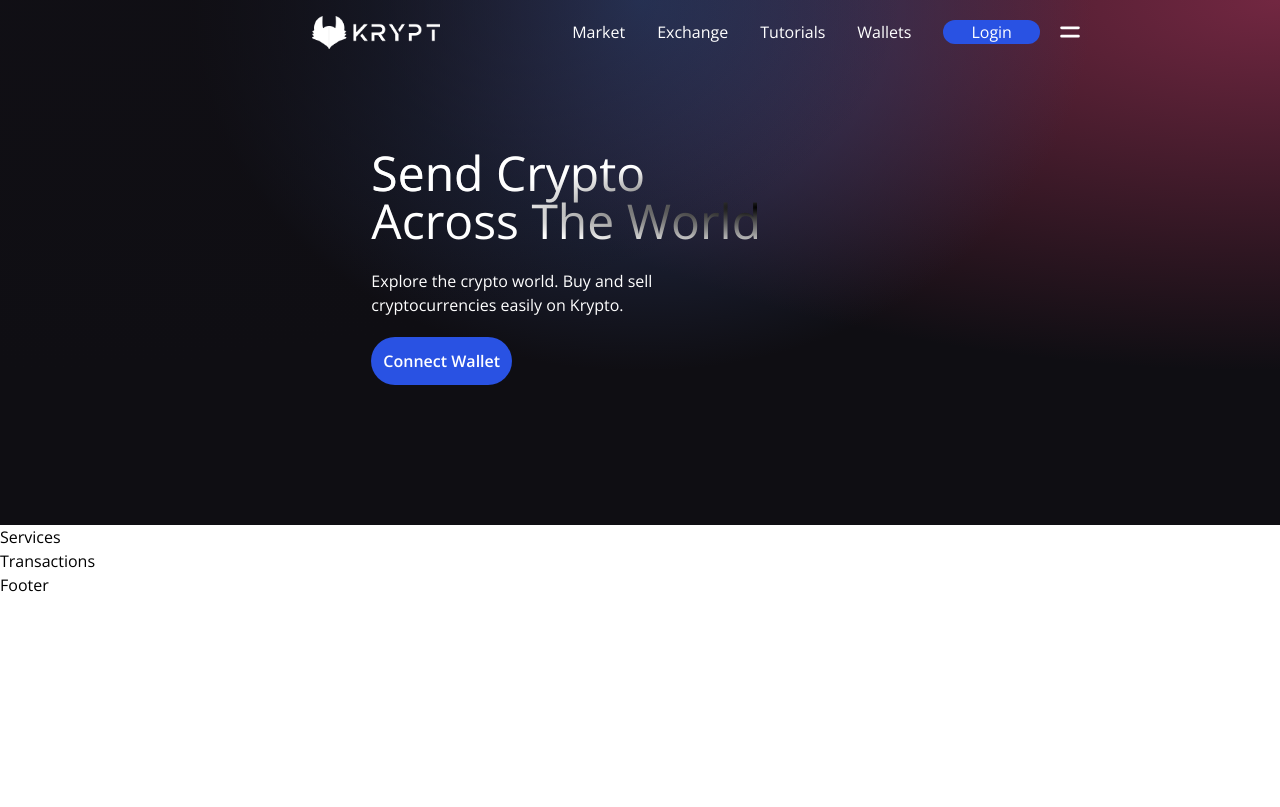
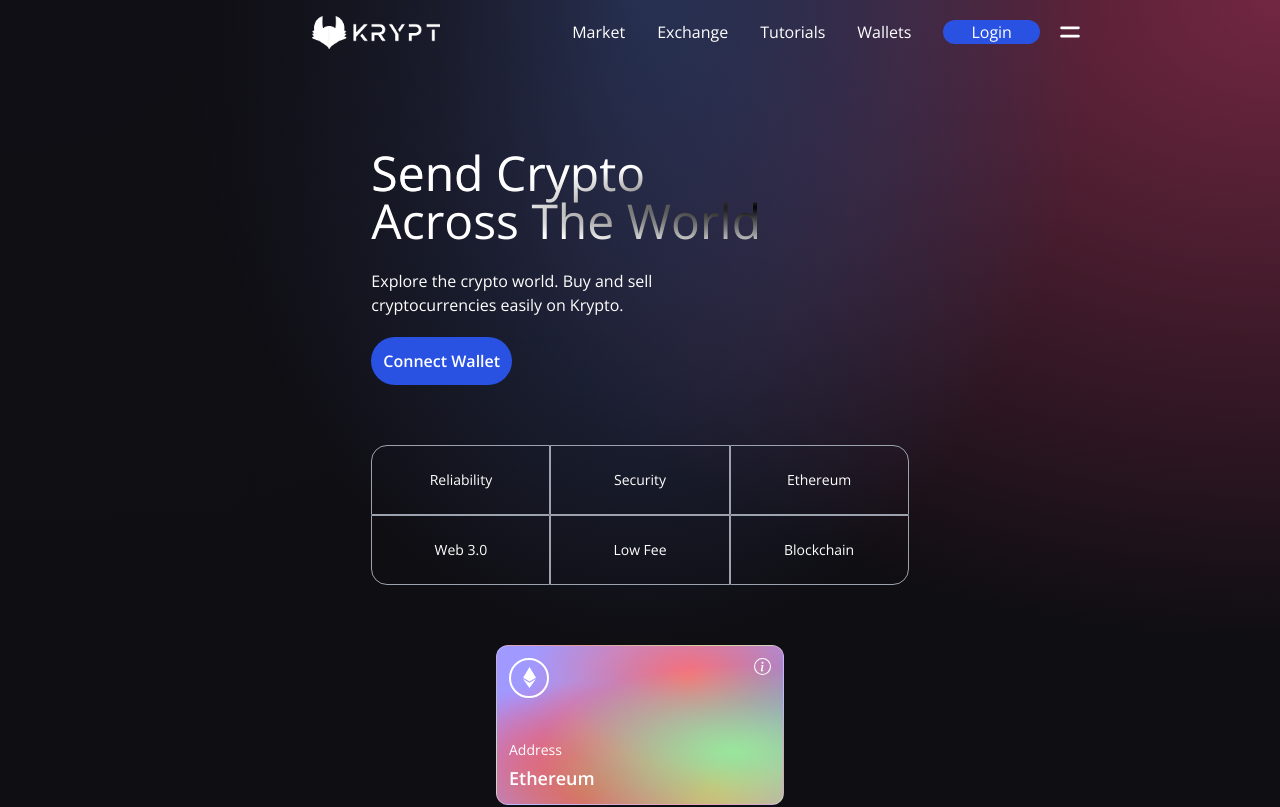
Before and after one commit to ZaidSultan10/web3react, a React (Vite) app in the folder client/: page / in a window 1280 px wide. Shown: the top 807 px of the page. Built offline with nearby package versions, Linux system fonts and the light colour scheme.

Commit message:
making welcome page

```diff
--- a/client/src/components/Welcome.jsx
+++ b/client/src/components/Welcome.jsx
@@ -7,12 +7,14 @@ import { Loader } from './';
 
 const Welcome = () => {
 
+    const companyCommonStyles = "min-h-[70px] sm:px-0 px-2 sm:min-w-[120px] flex justify-center items-center border-[0.5px] border-gray-400 text-sm font-light text-white";
+
     const connectWallet = () => {
 
     }
 
   return (
-    <div className='flex justify-center items-center'>
+    <div className='flex w-full justify-center items-center'>
         <div className='flex mf:flex-row flex-col items-start justify-between md:p-20 py-12 px-4'>
             <div className='flex flex-1 justify-start items-start flex-col mf:mr-10'>
                 <h1 className='text-3xl sm:text-5xl text-white text-gradient py-1'>Send Crypto <br /> Across The World</h1>
@@ -23,7 +25,44 @@ const Welcome = () => {
                     <p className="text-white text-base font-semibold">Connect Wallet</p>
                 </button>
                 <div className="grid sm:grid-cols-3 grid-cols-2 w-full mt-10">
-
+                    <div className={`rounded-tl-2xl ${companyCommonStyles}`}>
+                        Reliability
+                    </div>
+                    <div className={`${companyCommonStyles}`}>
+                        Security
+                    </div>
+                    <div className={`rounded-tr-2xl ${companyCommonStyles}`}>
+                        Ethereum
+                    </div>
+                    <div className={`rounded-bl-2xl ${companyCommonStyles}`}>
+                        Web 3.0
+                    </div>
+                    <div className={`${companyCommonStyles}`}>
+                        Low Fee
+                    </div>
+                    <div className={`rounded-br-2xl ${companyCommonStyles}`}>
+                        Blockchain
+                    </div>
+                </div>
+            </div>
+            <div className='flex flex-col flex-1 items-center justify-start w-full mf:mt-0 mt-10'>
+                <div className='p-3 flex justify-end items-start flex-col rounded-xl h-40 sm:w-72 w-full my-5 eth-card white-glassmorphism'>
+                    <div className="flex justify-between flex-col w-full h-full">
+                        <div className='flex justify-between items-start'>
+                            <div className='w-10 h-10 rounded-full border-2 border-white flex justify-center items-center'>
+                                <SiEthereum fontSize={21} color='#fff' />
+                            </div>
+                            <BsInfoCircle fontSize={17} color='#fff' />
+                        </div>
+                        <div>
+                            <p className="text-white font-light text-sm">
+                                Address
+                            </p>
+                            <p className="text-white font-semibold text-lg mt-1">
+                                Ethereum
+                            </p>
+                        </div>
+                    </div>
                 </div>
             </div>
         </div>
```
